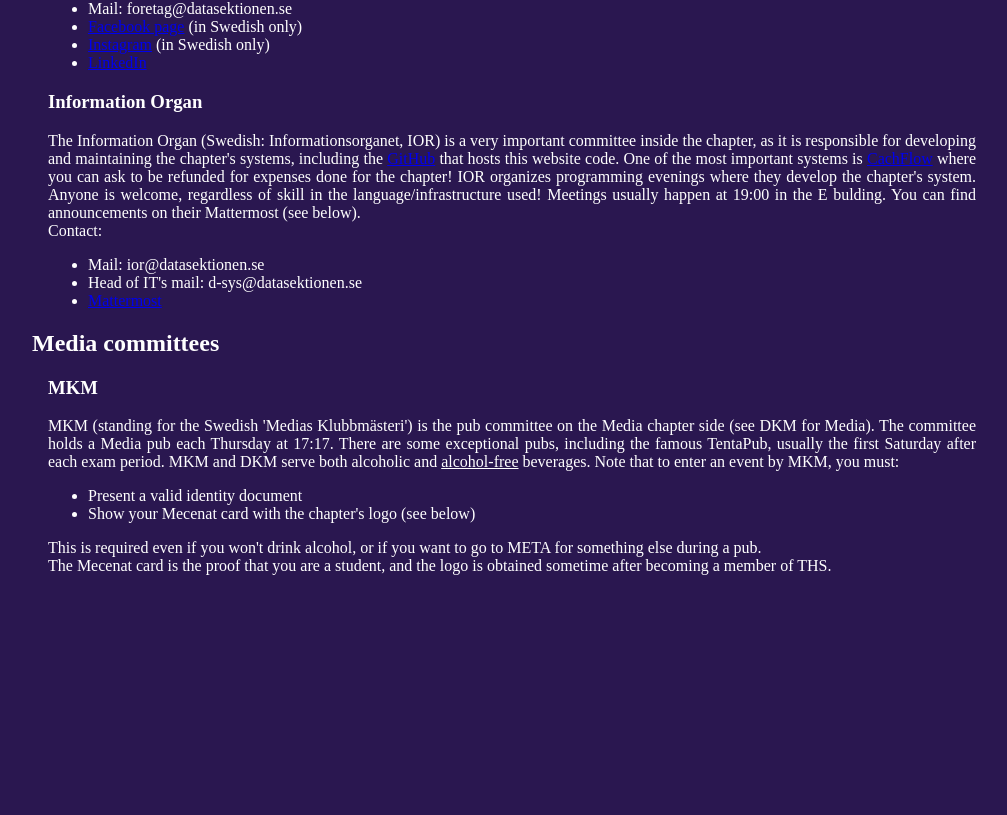
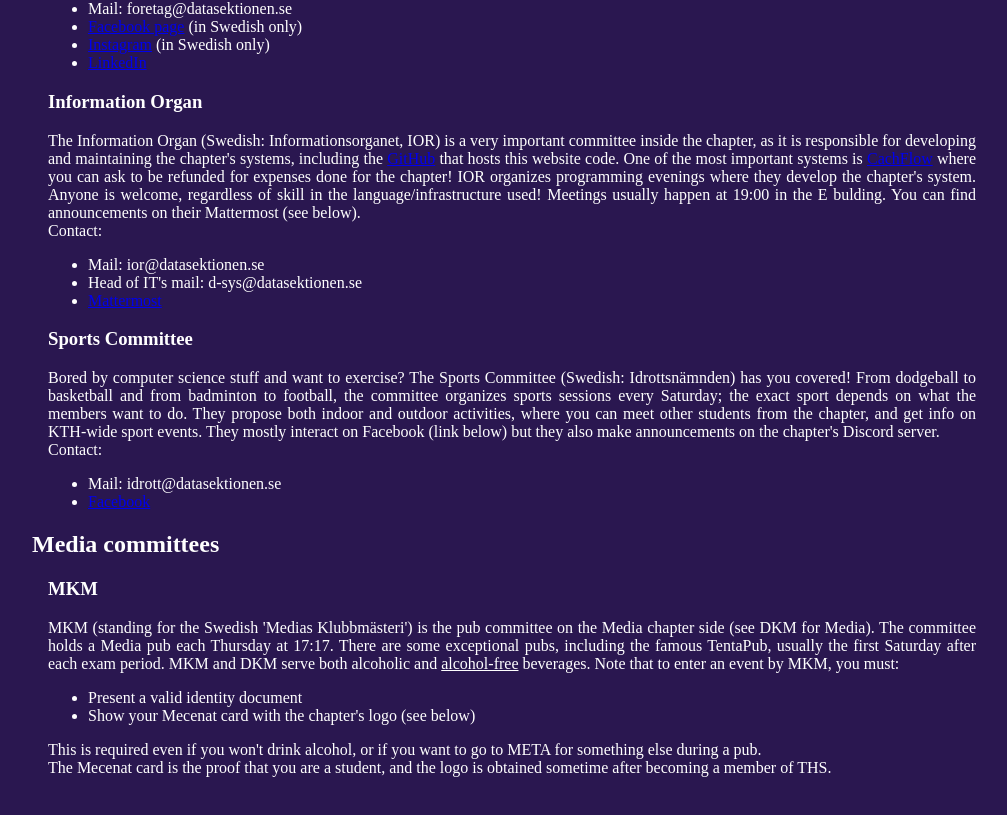
Before and after one commit to datasektionen/metastudent, a React (Create React App) app: page /student-life in a window 1280 px wide. Shown: the part 4681-5496 px from the top of the page, without its empty margins (128-1135 px from the left). Before the commit the page ends 5308 px from the top, so only its background shows below. Built offline with nearby package versions, Linux system fonts and the light colour scheme.

Commit message:
feat: add Sports Committee description

```diff
--- a/src/pages/Committees.js
+++ b/src/pages/Committees.js
@@ -77,6 +77,9 @@ const Committees = () => {
 
                 <CommitteeName name={"Information Organ"}/>
                 <IOR/>
+
+                <CommitteeName name={"Sports Committee"}/>
+                <SportsCommittee/>
             </div>
 
             <ChapterBelonging belonging="Media committees"/>
@@ -566,4 +569,22 @@ function IOR() {
     )
 }
 
+function SportsCommittee() {
+    return (
+        <p>
+            Bored by computer science stuff and want to exercise? The Sports Committee (Swedish: Idrottsnämnden) has you covered!
+            From dodgeball to basketball and from badminton to football, the committee organizes sports sessions every Saturday;
+            the exact sport depends on what the members want to do. They propose both indoor and outdoor activities, where you
+            can meet other students from the chapter, and get info on KTH-wide sport events. They mostly interact on Facebook
+            (link below) but they also make announcements on the chapter's Discord server.
+            <br/>
+            Contact:
+            <ul>
+                <li>Mail: idrott@datasektionen.se</li>
+                <li><a href="https://www.facebook.com/groups/datafotboll/">Facebook</a></li>
+            </ul>
+        </p>
+    )
+}
+
 export default Committees;
```
